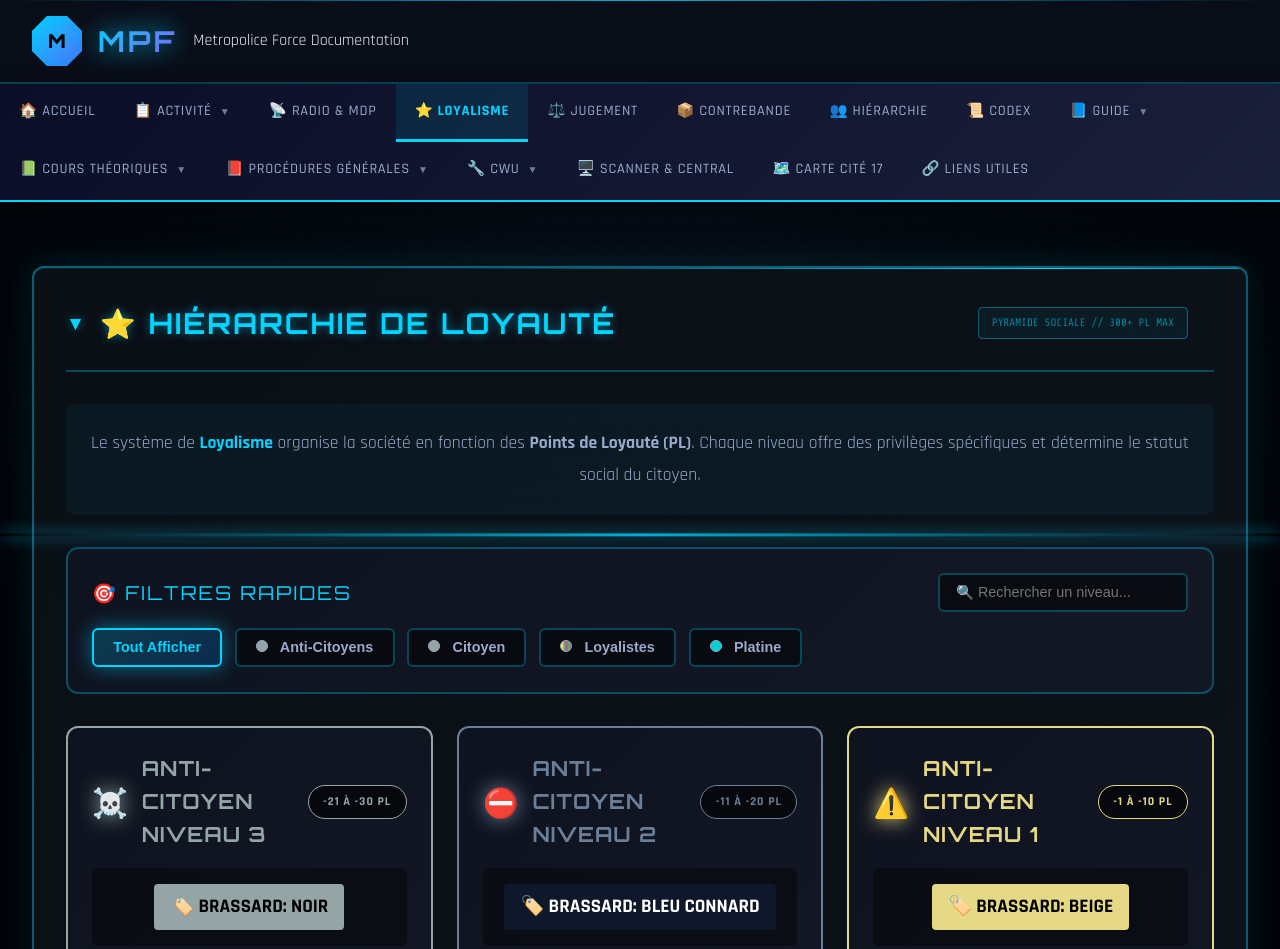
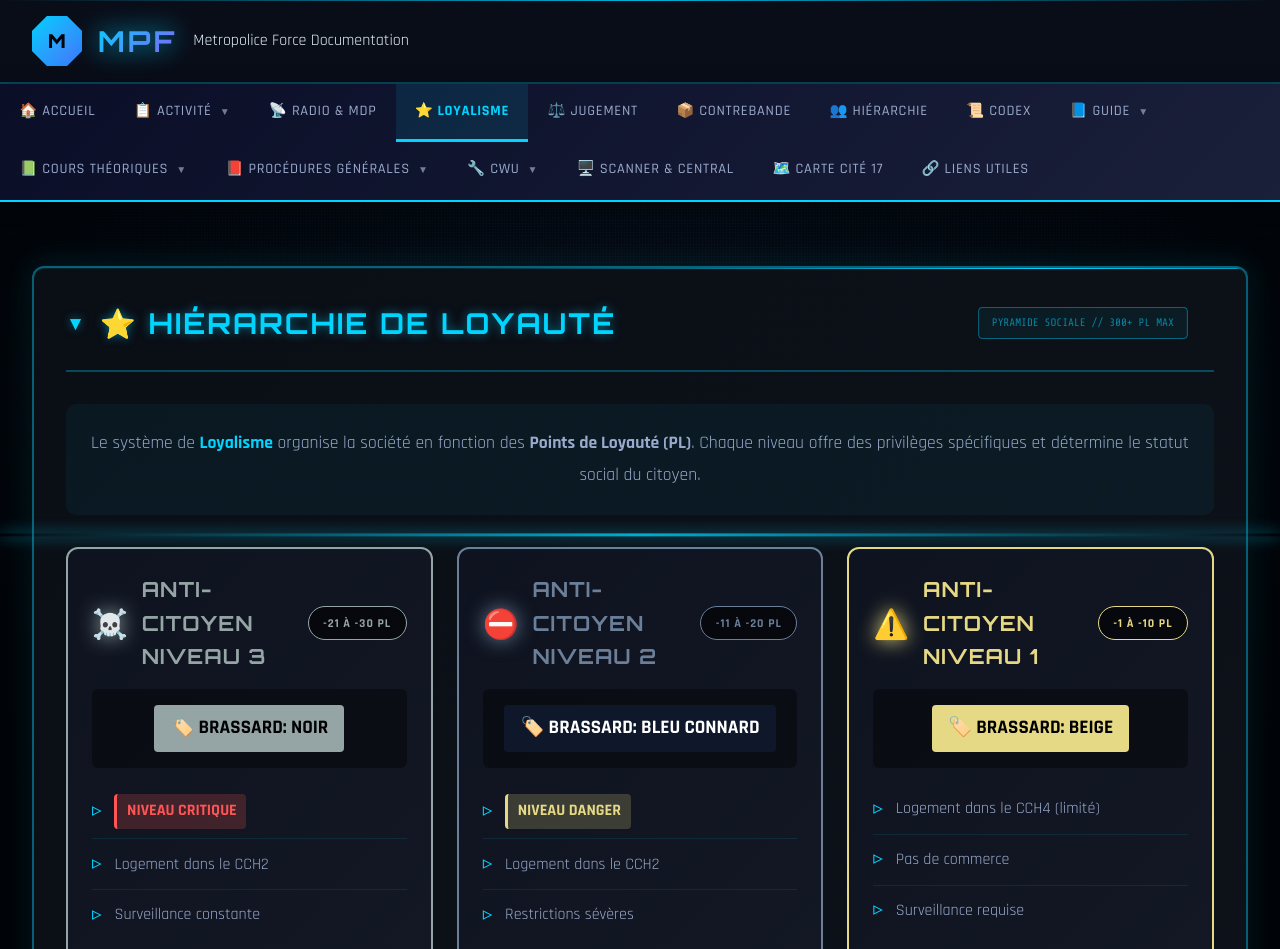
Before and after one commit to NekoAkami/guidempf-site, a website: page loyalisme.html in a window 1280 px wide. Shown: the top 949 px of the page. Drawn offline with nearby package versions, Linux system fonts and the light colour scheme.

Commit message:
fix: Suppression filtres inutiles et effet glitch désagréable
- Retrait section filtres sur jugement.html et loyalisme.html
- Suppression effet glitch au hover sur les titres
- Suppression scripts addGlitchEffect
- CSS glitch-effect retiré
- Interface plus épurée et agréable

```diff
--- a/assets/css/interactive-system.css
+++ b/assets/css/interactive-system.css
@@ -28,45 +28,6 @@
 @keyframes scanlineMove {
     0% { transform: translateY(0); }
     100% { transform: translateY(100%); }
-}
-
-.glitch-effect {
-    position: relative;
-    display: inline-block;
-}
-
-.glitch-effect:hover::before,
-.glitch-effect:hover::after {
-    content: attr(data-text);
-    position: absolute;
-    top: 0;
-    left: 0;
-    width: 100%;
-    height: 100%;
-}
-
-.glitch-effect:hover::before {
-    animation: glitch-1 0.3s infinite;
-    color: var(--accent-cyan);
-    z-index: -1;
-}
-
-.glitch-effect:hover::after {
-    animation: glitch-2 0.3s infinite;
-    color: var(--accent-pink);
-    z-index: -2;
-}
-
-@keyframes glitch-1 {
-    0%, 100% { transform: translate(0); }
-    33% { transform: translate(-2px, 2px); }
-    66% { transform: translate(2px, -2px); }
-}
-
-@keyframes glitch-2 {
-    0%, 100% { transform: translate(0); }
-    33% { transform: translate(2px, -2px); }
-    66% { transform: translate(-2px, 2px); }
 }
 
 /* ==================== SYSTÈME DE TABS ==================== */
--- a/loyalisme.html
+++ b/loyalisme.html
@@ -39,35 +39,6 @@
                     <p style="font-size: 1.1rem; color: var(--text-secondary); line-height: 1.8;">
                         Le système de <strong style="color: var(--accent-cyan);">Loyalisme</strong> organise la société en fonction des <strong>Points de Loyauté (PL)</strong>. Chaque niveau offre des privilèges spécifiques et détermine le statut social du citoyen.
                     </p>
-                </div>
-
-                <!-- Filtres Interactifs -->
-                <div class="filter-section" data-target="#loyalty-grid">
-                    <div class="filter-header">
-                        <div class="filter-title">🎯 Filtres Rapides</div>
-                        <input type="text" id="loyalty-search" placeholder="🔍 Rechercher un niveau..." style="padding: 0.6rem 1rem; background: rgba(0, 0, 0, 0.5); border: 2px solid rgba(0, 212, 255, 0.3); border-radius: 6px; color: var(--text-primary); font-size: 0.9rem; min-width: 250px;">
-                    </div>
-                    <div class="filter-buttons">
-                        <button class="filter-btn active" data-filter="all">
-                            Tout Afficher
-                        </button>
-                        <button class="filter-btn" data-filter="anticitizen">
-                            <span class="color-badge" style="background: #95a5a6;"></span>
-                            Anti-Citoyens
-                        </button>
-                        <button class="filter-btn" data-filter="citizen">
-                            <span class="color-badge" style="background: #95a5a6;"></span>
-                            Citoyen
-                        </button>
-                        <button class="filter-btn" data-filter="loyalist">
-                            <span class="color-badge" style="background: linear-gradient(90deg, #ecf0f1, #f1c40f, #3498db, #e74c3c, #2ecc71, #9b59b6);"></span>
-                            Loyalistes
-                        </button>
-                        <button class="filter-btn" data-filter="platinum">
-                            <span class="color-badge" style="background: #00d2d3;"></span>
-                            Platine
-                        </button>
-                    </div>
                 </div>
 
                 <!-- Grille de Cartes Interactives -->
@@ -436,14 +407,5 @@
 
     <script src="assets/js/global-nav.js"></script>
     <script src="assets/js/interactive-system.js"></script>
-    <script>
-        // Initialiser la recherche pour les cartes
-        new CardSearch('#loyalty-search', '.info-card');
-
-        // Ajouter effet glitch aux titres
-        document.querySelectorAll('.card-title').forEach(title => {
-            addGlitchEffect(title, title.textContent);
-        });
-    </script>
 </body>
 </html>
```
Also changed, not shown: jugement.html (+0 -32 lines).
